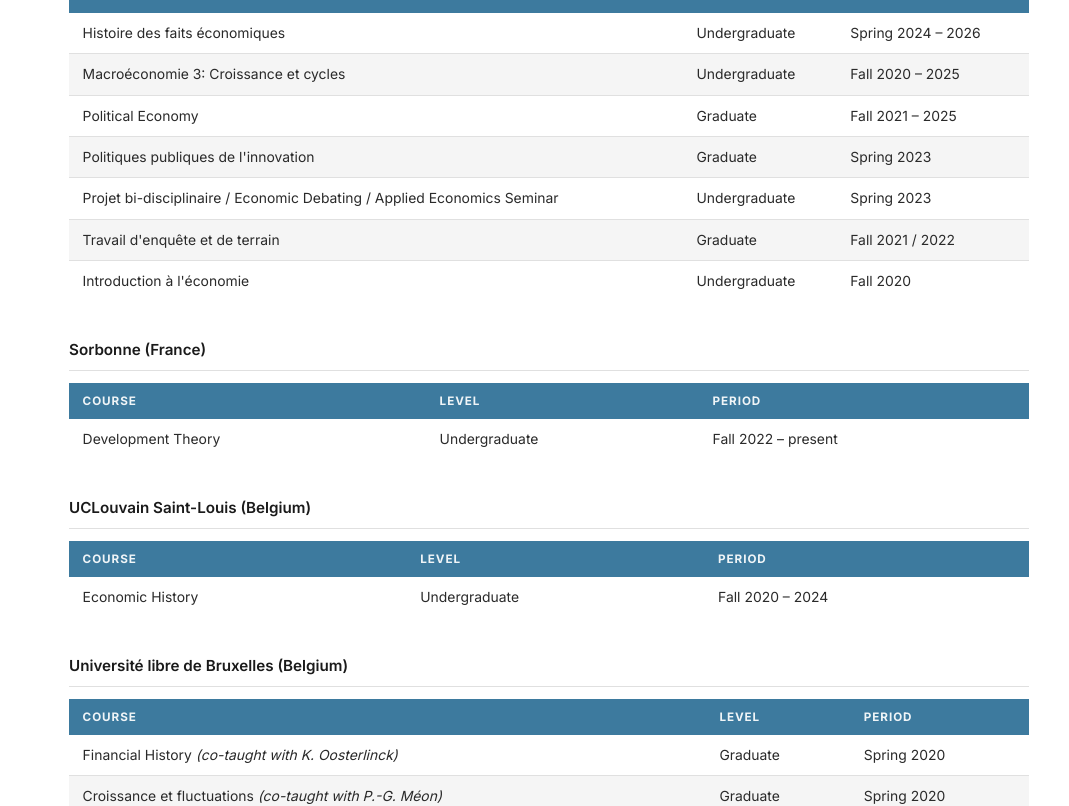
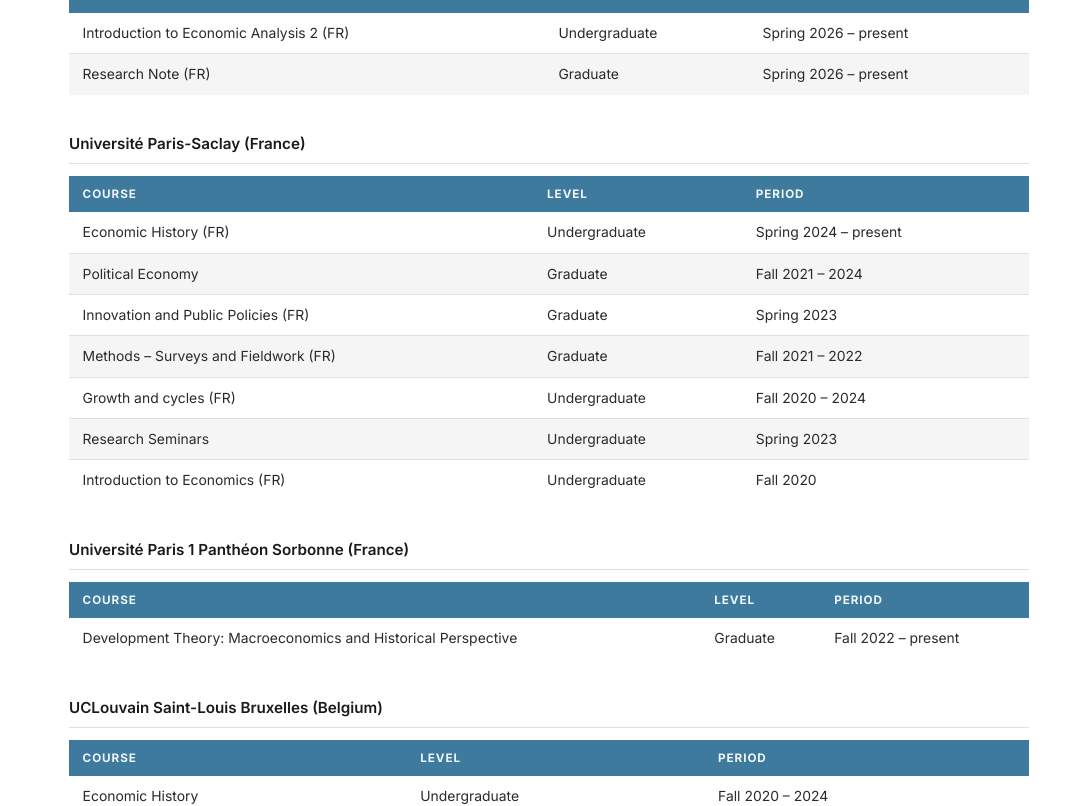
Before and after one commit to j-lacroix/j-lacroix.github.io, a plain HTML site: page teaching.html in a window 1280 px wide. Shown: the part 221-1027 px from the top of the page, 211-1280 px from the left. Drawn offline with Linux system fonts and the light colour scheme.

Commit message:
Update CV and teaching section
- New CV_JL.pdf
- Add Sciences Po Saint-Germain-en-Laye (2 courses, Spring 2026-present)
- Update Paris-Saclay course names/periods (Economic History now ongoing, Political Economy and Growth and cycles ended 2024)
- Rename Sorbonne to Université Paris 1 Panthéon Sorbonne; Development Theory now Graduate level
- Update UCLouvain full name to include Bruxelles
- Rename Croissance et fluctuations to Growth and cycles (FR) at ULB

Co-Authored-By: Claude Sonnet 4.6 <noreply@anthropic.com>

```diff
--- a/teaching.html
+++ b/teaching.html
@@ -50,33 +50,44 @@
   <h2>Teaching</h2>
 
   <div class="institution">
-    <h3>Université Paris-Saclay (France)</h3>
+    <h3>Sciences Po – Saint-Germain-en-Laye (France)</h3>
     <table class="course-table">
       <thead><tr><th>Course</th><th>Level</th><th>Period</th></tr></thead>
       <tbody>
-        <tr><td>Histoire des faits économiques</td><td>Undergraduate</td><td>Spring 2024 – 2026</td></tr>
-        <tr><td>Macroéconomie 3: Croissance et cycles</td><td>Undergraduate</td><td>Fall 2020 – 2025</td></tr>
-        <tr><td>Political Economy</td><td>Graduate</td><td>Fall 2021 – 2025</td></tr>
-        <tr><td>Politiques publiques de l'innovation</td><td>Graduate</td><td>Spring 2023</td></tr>
-        <tr><td>Projet bi-disciplinaire / Economic Debating / Applied Economics Seminar</td><td>Undergraduate</td><td>Spring 2023</td></tr>
-        <tr><td>Travail d'enquête et de terrain</td><td>Graduate</td><td>Fall 2021 / 2022</td></tr>
-        <tr><td>Introduction à l'économie</td><td>Undergraduate</td><td>Fall 2020</td></tr>
+        <tr><td>Introduction to Economic Analysis 2 (FR)</td><td>Undergraduate</td><td>Spring 2026 – present</td></tr>
+        <tr><td>Research Note (FR)</td><td>Graduate</td><td>Spring 2026 – present</td></tr>
       </tbody>
     </table>
   </div>
 
   <div class="institution">
-    <h3>Sorbonne (France)</h3>
+    <h3>Université Paris-Saclay (France)</h3>
     <table class="course-table">
       <thead><tr><th>Course</th><th>Level</th><th>Period</th></tr></thead>
       <tbody>
-        <tr><td>Development Theory</td><td>Undergraduate</td><td>Fall 2022 – present</td></tr>
+        <tr><td>Economic History (FR)</td><td>Undergraduate</td><td>Spring 2024 – present</td></tr>
+        <tr><td>Political Economy</td><td>Graduate</td><td>Fall 2021 – 2024</td></tr>
+        <tr><td>Innovation and Public Policies (FR)</td><td>Graduate</td><td>Spring 2023</td></tr>
+        <tr><td>Methods – Surveys and Fieldwork (FR)</td><td>Graduate</td><td>Fall 2021 – 2022</td></tr>
+        <tr><td>Growth and cycles (FR)</td><td>Undergraduate</td><td>Fall 2020 – 2024</td></tr>
+        <tr><td>Research Seminars</td><td>Undergraduate</td><td>Spring 2023</td></tr>
+        <tr><td>Introduction to Economics (FR)</td><td>Undergraduate</td><td>Fall 2020</td></tr>
       </tbody>
     </table>
   </div>
 
   <div class="institution">
-    <h3>UCLouvain Saint-Louis (Belgium)</h3>
+    <h3>Université Paris 1 Panthéon Sorbonne (France)</h3>
+    <table class="course-table">
+      <thead><tr><th>Course</th><th>Level</th><th>Period</th></tr></thead>
+      <tbody>
+        <tr><td>Development Theory: Macroeconomics and Historical Perspective</td><td>Graduate</td><td>Fall 2022 – present</td></tr>
+      </tbody>
+    </table>
+  </div>
+
+  <div class="institution">
+    <h3>UCLouvain Saint-Louis Bruxelles (Belgium)</h3>
     <table class="course-table">
       <thead><tr><th>Course</th><th>Level</th><th>Period</th></tr></thead>
       <tbody>
@@ -90,8 +101,8 @@
     <table class="course-table">
       <thead><tr><th>Course</th><th>Level</th><th>Period</th></tr></thead>
       <tbody>
-        <tr><td>Financial History <em>(co-taught with K. Oosterlinck)</em></td><td>Graduate</td><td>Spring 2020</td></tr>
-        <tr><td>Croissance et fluctuations <em>(co-taught with P.-G. Méon)</em></td><td>Graduate</td><td>Spring 2020</td></tr>
+        <tr><td>Financial History</td><td>Graduate</td><td>Spring 2020</td></tr>
+        <tr><td>Growth and cycles (FR)</td><td>Graduate</td><td>Spring 2020</td></tr>
       </tbody>
     </table>
   </div>
```
Also changed, not shown: 1 other file.
